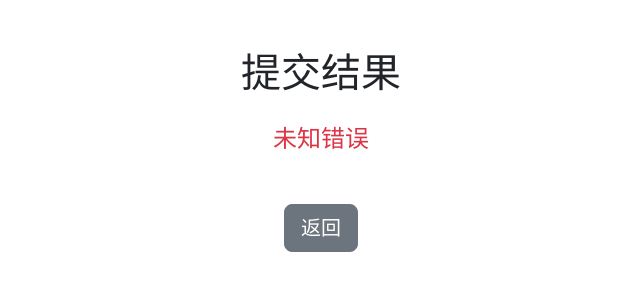
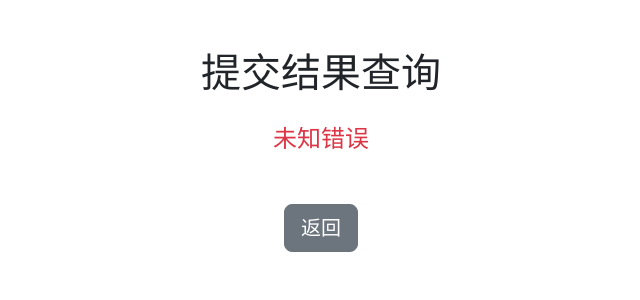
Before and after one commit to zhaowei2021/dingtalk_2_radius, a Flask app: page /result in a window 1280 px wide. Shown: the top 300 px of the page, without its empty margins (319-959 px from the left). Run offline with Flask 3, Linux system fonts and the light colour scheme.

Commit message:
测试修改

```diff
--- a/mac_adress_self_service/templates/result.html
+++ b/mac_adress_self_service/templates/result.html
@@ -3,13 +3,13 @@
 <head>
     <meta charset="UTF-8">
     <meta name="viewport" content="width=device-width, initial-scale=1">
-    <title>提交结果</title>
+    <title>提交结果查询</title>
     <!-- 引入Bootstrap CSS -->
     <link rel="stylesheet" href="https://cdn.jsdelivr.net/npm/bootstrap@5.3.0/dist/css/bootstrap.min.css">
 </head>
 <body>
     <div class="container mt-5">
-        <h1 class="text-center mb-4">提交结果</h1>
+        <h1 class="text-center mb-4">提交结果查询</h1>
         <div id="result-message" class="mt-4 text-center">
             {% if success %}
                 <p class="text-success fs-4">{{ message }}</p>
```
